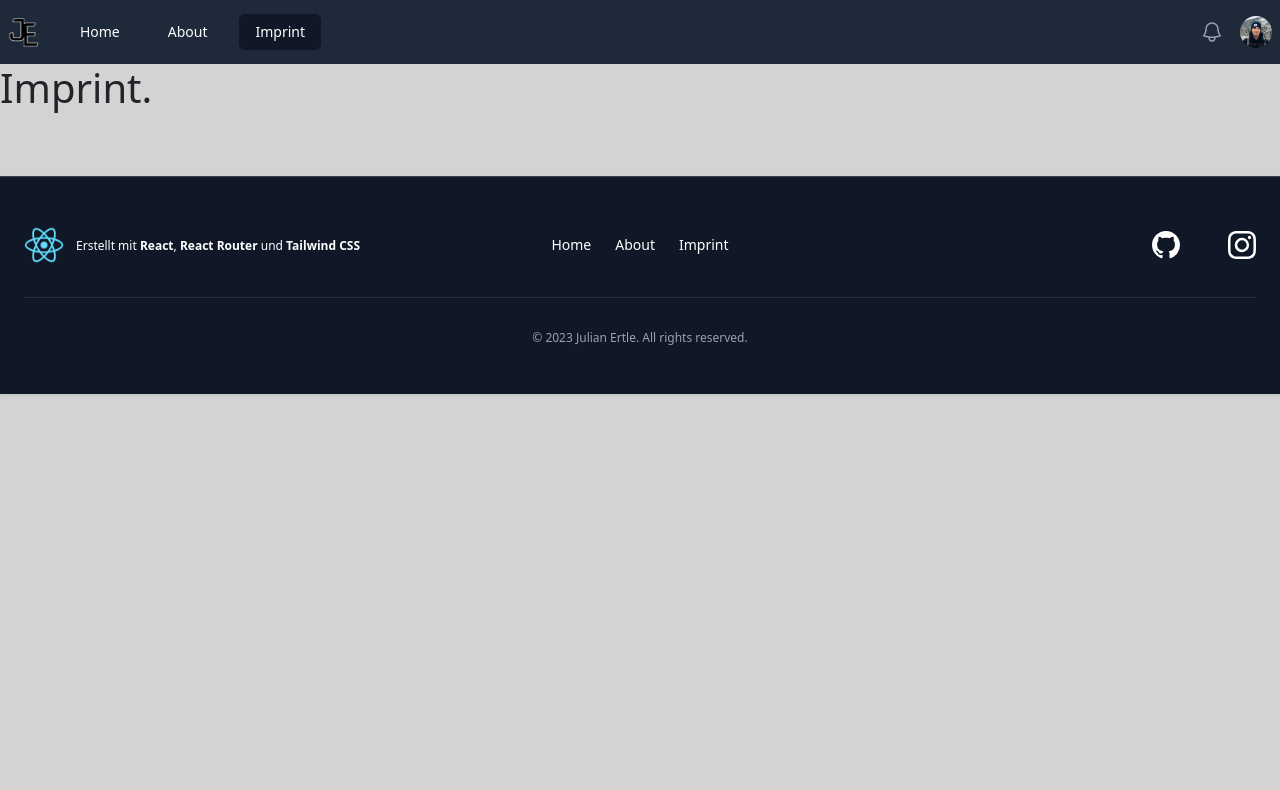
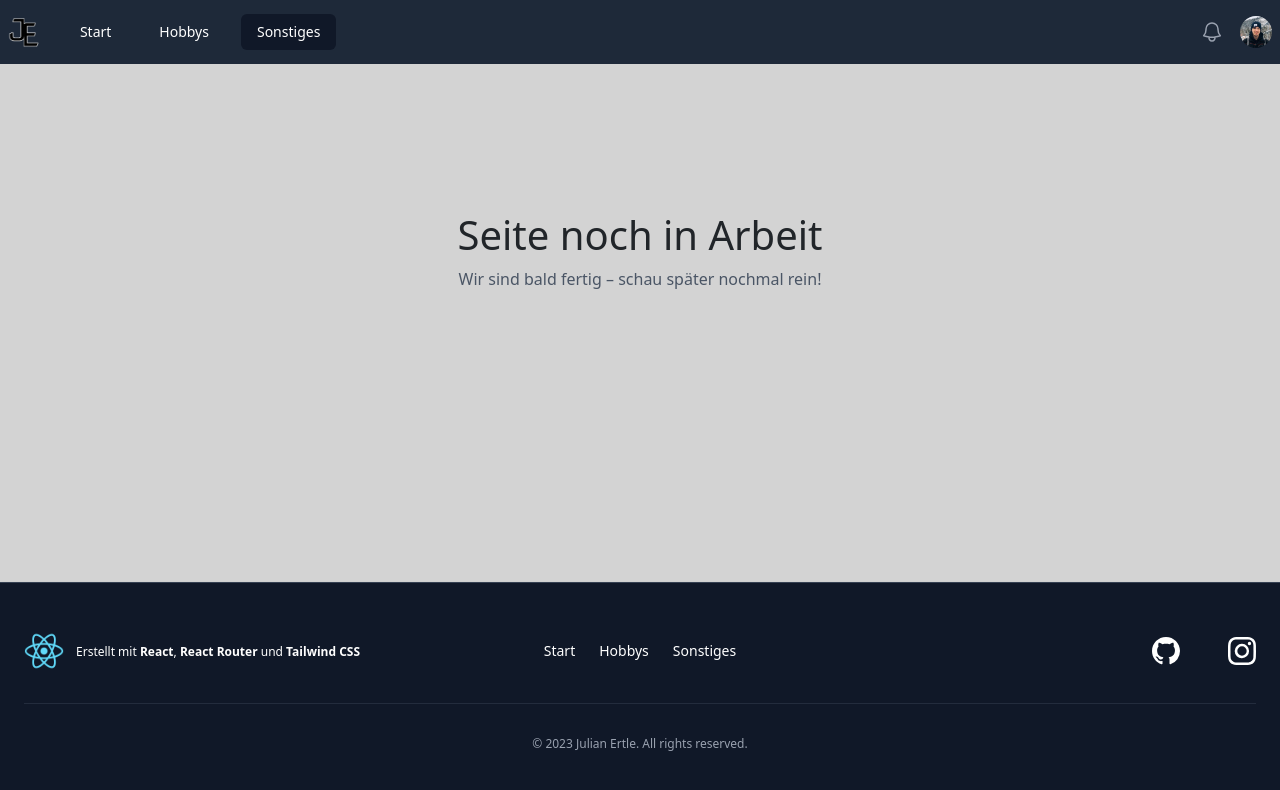
Before and after one commit to julianertle/Website, a React (Vite) app: page /imprint in a window 1280 px wide. Shown: the top 790 px of the page. Built offline with nearby package versions, Linux system fonts and the light colour scheme.

Commit message:
better visualts

```diff
--- a/src/components/About.jsx
+++ b/src/components/About.jsx
@@ -1,21 +1,20 @@
-import { Link } from "react-router-dom"; // Import the Link component
 import NavBarOwn from "./NavBarOwn";
 import Footer from "./Footer";
 
 function About() {
-    return (
-        <>
-            <div>
-                <NavBarOwn />
-            </div>
-            <h1>
-                This is a test.
-            </h1>
-            <div>
-                <Footer />
-            </div>
-        </>
-    );
-};
+  return (
+    <div className="flex flex-col min-h-screen">
+      <NavBarOwn />
+
+      <main className="flex-grow flex flex-col justify-center items-center text-center px-4">
+        <h1 className="text-2xl font-semibold mb-2">Seite noch in Arbeit</h1>
+        <p className="text-gray-600">Wir sind bald fertig – schau später nochmal rein!</p>
+      </main>
+
+      <Footer />
+    </div>
+  );
+}
+
 
 export default About;
--- a/src/components/AnimatedProgressBar.jsx
+++ b/src/components/AnimatedProgressBar.jsx
@@ -1,17 +1,33 @@
-import React, { useState, useEffect } from 'react';
+import React, { useState, useEffect, useRef } from "react";
 
 function AnimatedProgressBar({ value, color, offset, duration }) {
   const [progress, setProgress] = useState(0);
+  const ref = useRef();
 
   useEffect(() => {
-        // Use setTimeout to delay setting the progress state by the specified offset
-        const timeoutId = setTimeout(() => {
+    const element = ref.current;
+    if (!element) return;
+
+    const observer = new IntersectionObserver(
+      ([entry], observerInstance) => {
+        if (entry.isIntersecting) {
+          // When element is visible, start the animation after offset delay
+          setTimeout(() => {
             setProgress(value);
           }, offset);
 
+          observerInstance.unobserve(element); // stop observing after triggered
+        }
+      },
+      {
+        threshold: 0.1, // trigger when 10% visible
+      }
+    );
+
+    observer.observe(element);
+
     return () => {
-            // Clear the timeout if the component unmounts before the offset is reached
-            clearTimeout(timeoutId);
+      observer.disconnect();
     };
   }, [value, offset]);
 
@@ -23,6 +39,7 @@ function AnimatedProgressBar({ value, color, offset, duration }) {
 
   return (
     <div
+      ref={ref}
       className="progress"
       role="progressbar"
       aria-label="Progress bar"
--- a/src/components/Footer.jsx
+++ b/src/components/Footer.jsx
@@ -3,9 +3,9 @@ import { Link } from "react-router-dom";
 import { BsGithub, BsInstagram } from "react-icons/bs";
 
 const routes = [
-  { name: "Home", path: "/" },
-  { name: "About", path: "/about" },
-  { name: "Imprint", path: "/imprint" },
+  { name: "Start", path: "/" },
+  { name: "Hobbys", path: "/about" },
+  { name: "Sonstiges", path: "/imprint" },
 ];
 
 function Footer() {
--- a/src/components/Home.jsx
+++ b/src/components/Home.jsx
@@ -8,12 +8,14 @@ function HomeInit() {
             <div>
                 <NavBarOwn />
             </div>
-            <div>
+            <div className="pt-16">
+<div>
                 <Content />
             </div>
             <div>
                 <Footer />
-            </div>
+            </div></div>
+
         </>
     );
 }
--- a/src/components/Imprint.jsx
+++ b/src/components/Imprint.jsx
@@ -1,21 +1,19 @@
 import NavBarOwn from "./NavBarOwn";
 import Footer from "./Footer";
 
+function Imprint() {
+  return (
+    <div className="flex flex-col min-h-screen">
+      <NavBarOwn />
 
-function Imprint(){
-    return (
-        <>
-            <div>
-                <NavBarOwn />
-            </div>
-            <h1>
-                Imprint.
-            </h1>
-            <div>
-                <Footer />
-            </div>
-        </>
-    );
-};
+      <main className="flex-grow flex flex-col justify-center items-center text-center px-4">
+        <h1 className="text-2xl font-semibold mb-2">Seite noch in Arbeit</h1>
+        <p className="text-gray-600">Wir sind bald fertig – schau später nochmal rein!</p>
+      </main>
+
+      <Footer />
+    </div>
+  );
+}
 
 export default Imprint;
--- a/src/components/Languages.jsx
+++ b/src/components/Languages.jsx
@@ -102,7 +102,7 @@ function Languages() {
                   value={percent}
                   color={colors[i % colors.length]}
                   offset={800 + i * 200}
-                  duration={2000}
+                  duration={1500}
                 />
               </div>
             );
--- a/src/components/NavBarOwn.jsx
+++ b/src/components/NavBarOwn.jsx
@@ -9,16 +9,16 @@ function classNames(...classes) {
 }
 
 const navigation = [
-  { name: "Home", href: "/" },
-  { name: "About", href: "/about" },
-  { name: "Imprint", href: "/imprint" },
+  { name: "Start", href: "/" },
+  { name: "Hobbys", href: "/about" },
+  { name: "Sonstiges", href: "/imprint" },
 ];
 
 function NavBarOwn() {
   const location = useLocation();
 
   return (
-    <Disclosure as="nav" className="bg-gray-800">
+    <Disclosure as="nav" className="bg-gray-800 fixed top-0 left-0 right-0 z-50">
       <div className="mx-auto max-w-7xl px-2 sm:px-6 lg:px-8">
         <div className="relative flex h-16 items-center justify-between">
           {/* Mobile menu button */}
@@ -84,7 +84,7 @@ function NavBarOwn() {
                   className="h-8 w-8 rounded-full"
                 />
               </MenuButton>
-              <MenuItems
+              {/* <MenuItems
                 className="absolute right-0 z-10 mt-2 w-48 origin-top-right rounded-md bg-white py-1 shadow-lg ring-1 ring-black/5 focus:outline-hidden"
               >
                 <MenuItem>
@@ -117,7 +117,7 @@ function NavBarOwn() {
                     </button>
                   )}
                 </MenuItem>
-              </MenuItems>
+              </MenuItems> */}
             </Menu>
           </div>
         </div>
```
Lines whose indentation alone changed are shown as unchanged.
